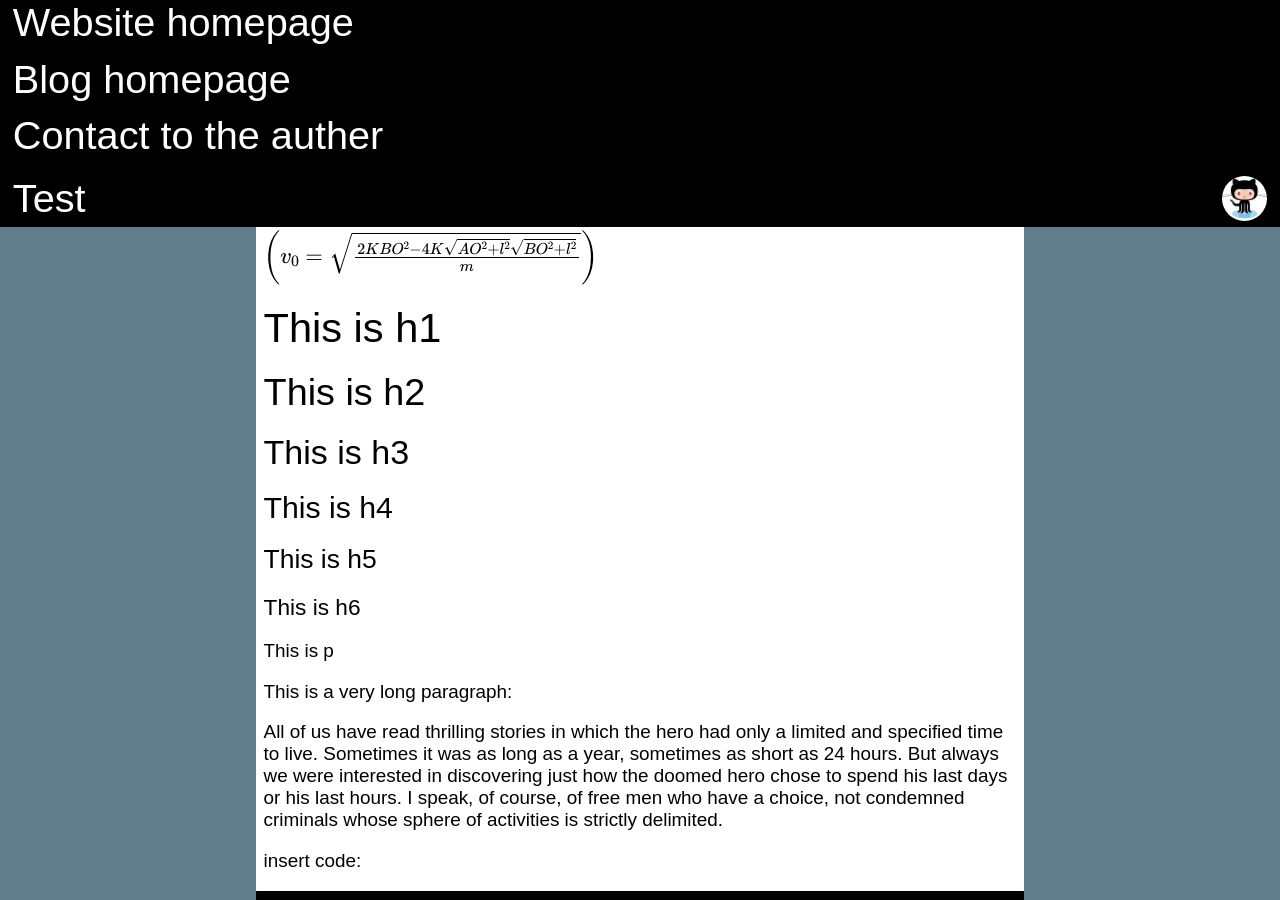
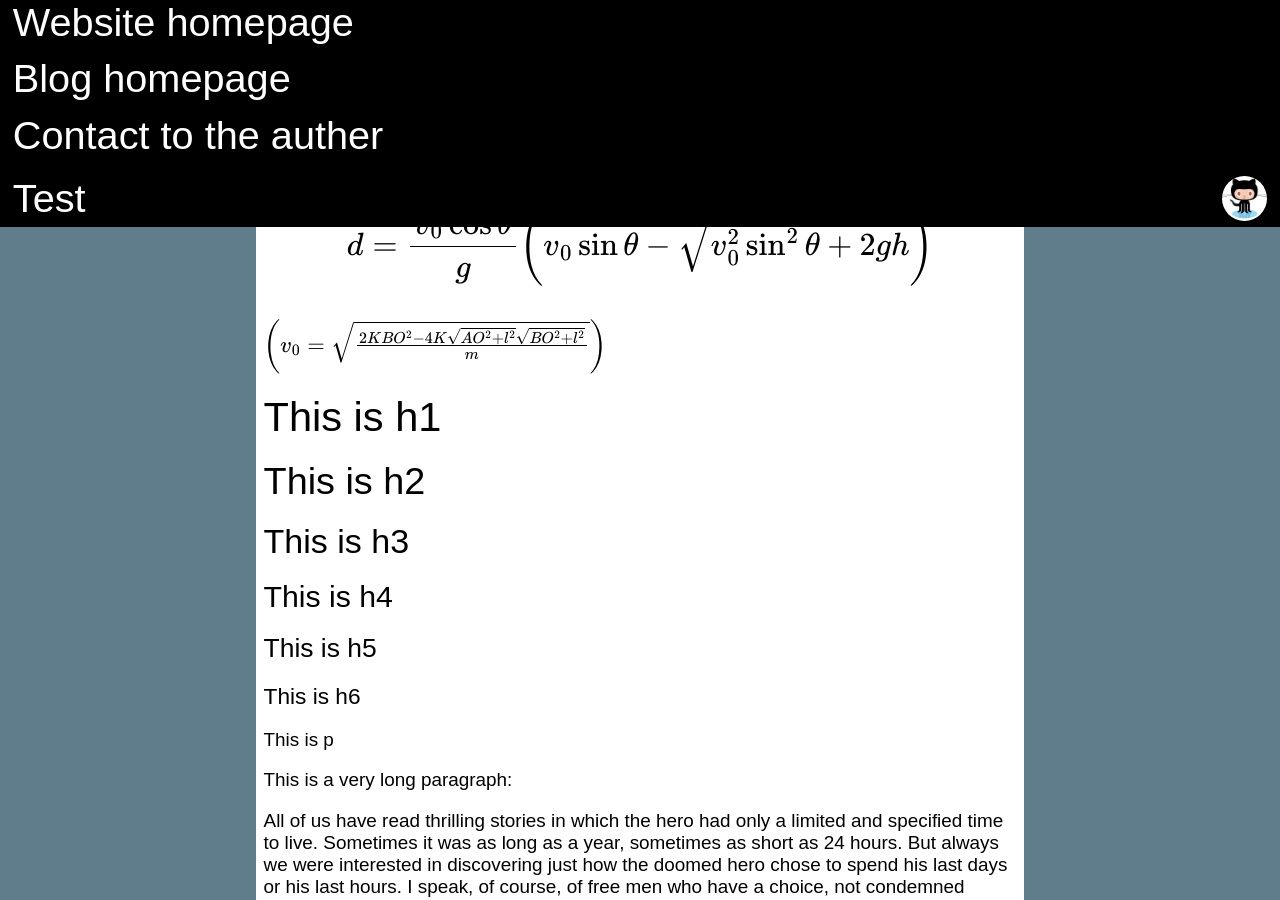
Before and after one commit to wenyuzhao/wenyuzhao.github.io, a Jekyll site: the page built from _posts/2015-01-03-02-07-test.md, in a window 1280 px wide and 900 px high. Built offline with Jekyll 4.4.1, drawn with Linux system fonts in a browser that asks for light colours; Markdown is read by kramdown in place of the engine named in the settings; formulas are drawn with MathJax 3; comment, search, counter and statistics services are not loaded.

Commit message:
Update 2015-01-03-02-07-test.md

```diff
--- a/_posts/2015-01-03-02-07-test.md
+++ b/_posts/2015-01-03-02-07-test.md
@@ -7,11 +7,11 @@ tags:
 
 add a formula:
 
+The distance of the marble can reach:
 
+$$d=\frac{v_0\cos{\theta}}{g}\left(v_0\sin{\theta}-\sqrt{v_0^2\sin^2{\theta}+2gh}\right)$$
 
-  \\(d=\frac{v_0\cos{\theta}}{g}\left(v0\sin{\theta}-\sqrt{v0^2\sin^2{\theta}+2gh}\right)\\)
-
-  \\(\left(v_0=\sqrt{\frac{2KBO^2-4K\sqrt{AO^2+l^2}\sqrt{BO^2+l^2}}{m}}\right)\\)
+\\(\left(v_0=\sqrt{\frac{2KBO^2-4K\sqrt{AO^2+l^2}\sqrt{BO^2+l^2}}{m}}\right)\\)
 
 
 #This is h1
```
